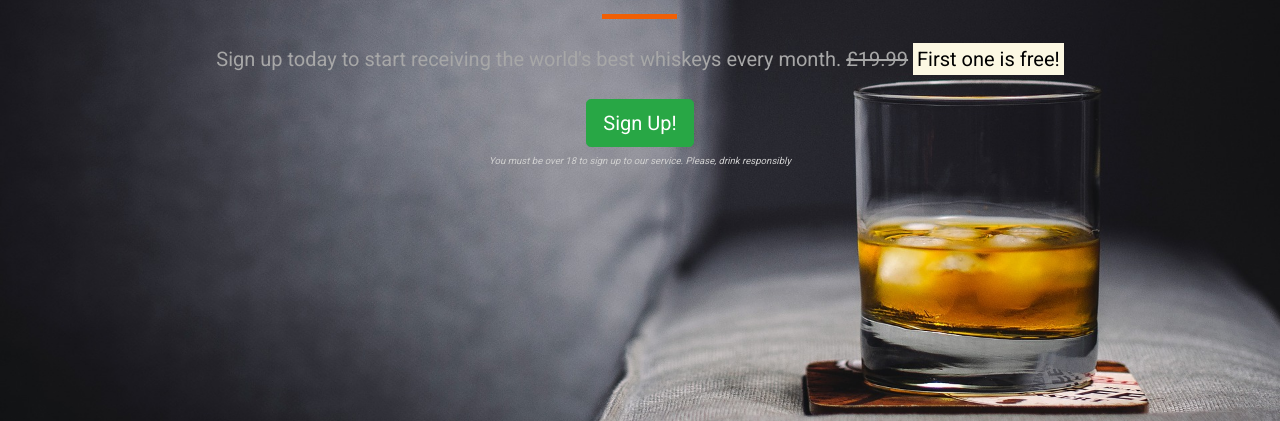
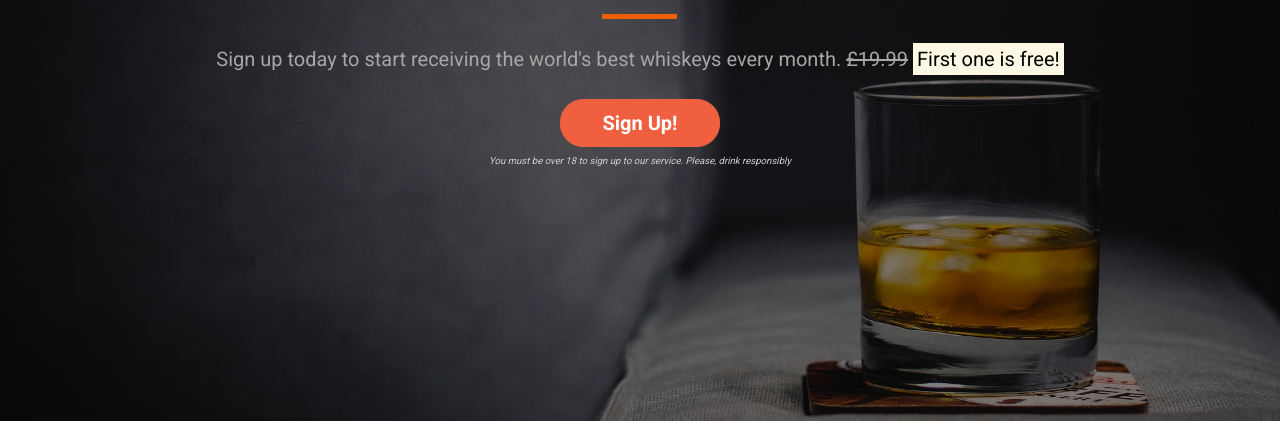
Before and after one commit to dudeguythethird/bootstrap, a plain HTML site: page index.html in a window 1280 px wide. Shown: the part 379-800 px from the top of the page. Drawn offline with nearby package versions, Linux system fonts and the light colour scheme.

Commit message:
adds custome hr to callout, alters button to custom style and animation.

```diff
--- a/css/style.css
+++ b/css/style.css
@@ -16,6 +16,16 @@ body {
   display: flex;
   align-items: center;
   justify-content: center;
+  position: relative;
+}
+
+.opaque-overlay{
+    position: absolute;
+    top: 0;
+    left: 0;
+    height: 100%;
+    width: 100%;
+    background-color: rgba(0,0,0,0.5);
 }
 
 .quotes-container {
@@ -31,6 +41,14 @@ body {
     height: 5px;
     border: 0;
     background-color: #f05f04;
+}
+
+.block-divider--orange{
+    background-color: #f05f04;
+}
+
+.block-divider--short{
+    width: 35px;
 }
 
 /*Jumbotron*/
@@ -55,3 +73,25 @@ body {
     font-style: italic;
     color: #d0d0d0
 }
+
+/*Buttons*/
+
+.btn--cta{
+    font-weight: bold;
+    border-radius: 23px;
+    width: 160px;
+}
+
+.btn--red {
+    color: white;
+    background-color: #f05f40;
+    border-color: #f05f40;
+}
+
+.btn--red:hover,
+.btn--red:active,
+.btn--red:focus,
+.btn--red:active:focus {
+    background-color: #df4929;
+    border-color: #df4929;
+}
--- a/index.html
+++ b/index.html
@@ -92,13 +92,14 @@
       </div>
     </div>   -->
 
-    <div class="container-fluid callout-container ">
+    <div class="container-fluid callout-container">
       <!--Callout-->
+      <div class="opaque-overlay">&nbsp;</div>
       <div class="row">
         <div class="col-12">
           <section class="callout jumbotron text-center">
             <h1 class="jumbotron-header">The finest whiskeys delivered to your doorstep.</h1>
-            <hr class="block-divider">
+            <hr class="block-divider block-divider--orange">
             <p class="lead">
               Sign up today to start receiving the world's best whiskeys every
               month. <s class="d-none d-sm-inline">£19.99</s>
@@ -106,7 +107,7 @@
               <strong><mark>First one is free!</mark></strong>
             </p>
             <button
-              class="btn btn-success btn-lg"
+              class="btn btn--cta btn--red btn-lg"
               data-toggle="modal"
               data-target="#signUpModal"
             >
```
